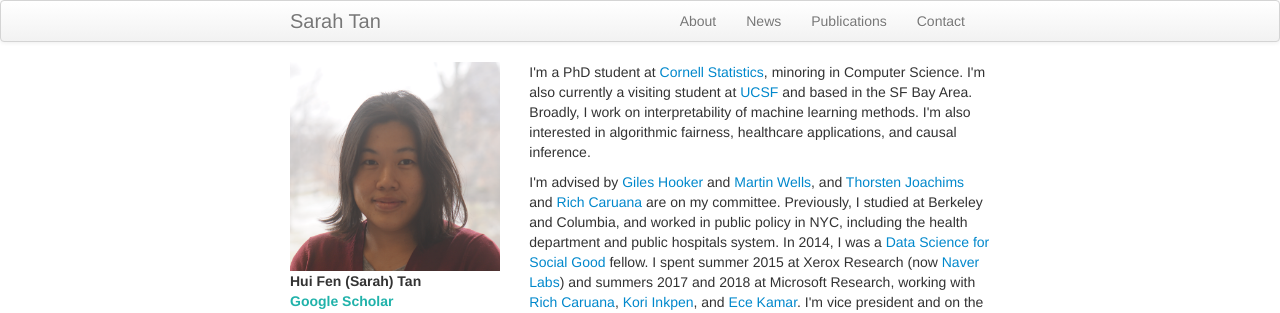
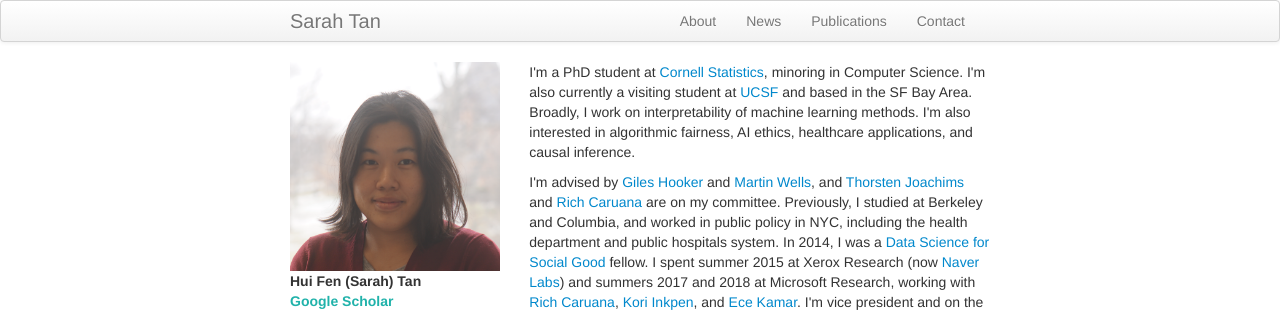
Before and after one commit to shftan/shftan.github.io, a Jekyll site: the page built from index.md, in a window 1280 px wide and 900 px high. Shown: the top 313 px of the window. Built offline with Jekyll 4.4.1, drawn with Linux system fonts in a browser that asks for light colours; some of the changed text lies outside the part shown.

Commit message:
Update index.md

```diff
--- a/index.md
+++ b/index.md
@@ -18,7 +18,7 @@ keywords: Sarah Tan, Cornell, statistics, interpretability, causal inference, co
         </div>
 
         <div class="span8">
-                <p>I'm a PhD student at <a href="https://stat.cornell.edu/">Cornell Statistics</a>, minoring in Computer Science. I'm also currently a visiting student at <a href="https://epibiostat.ucsf.edu/">UCSF</a> and based in the SF Bay Area. Broadly, I work on interpretability of machine learning methods. I'm also interested in algorithmic fairness, healthcare applications, and causal inference.</p>
+                <p>I'm a PhD student at <a href="https://stat.cornell.edu/">Cornell Statistics</a>, minoring in Computer Science. I'm also currently a visiting student at <a href="https://epibiostat.ucsf.edu/">UCSF</a> and based in the SF Bay Area. Broadly, I work on interpretability of machine learning methods. I'm also interested in algorithmic fairness, AI ethics, healthcare applications, and causal inference.</p>
 
                 <p>I'm advised by <a href="http://faculty.bscb.cornell.edu/~hooker/">Giles Hooker</a> and <a href="https://courses.cit.cornell.edu/mtw1/">Martin Wells</a>, and <a href="https://www.cs.cornell.edu/people/tj/">Thorsten Joachims</a> and <a href="https://www.microsoft.com/en-us/research/people/rcaruana/">Rich Caruana</a> are on my committee. Previously, I studied at Berkeley and Columbia, and worked in public policy in NYC, including the health department and public hospitals system. In 2014, I was a <a href="https://dssg.uchicago.edu">Data Science for Social Good</a> fellow. I spent summer 2015 at Xerox Research (now <a href="http://www.europe.naverlabs.com">Naver Labs</a>) and summers 2017 and 2018 at Microsoft Research, working with <a href="https://www.microsoft.com/en-us/research/people/rcaruana/">Rich Caruana</a>, <a href="https://www.microsoft.com/en-us/research/people/kori/">Kori Inkpen</a>, and <a href="https://www.microsoft.com/en-us/research/people/eckamar/">Ece Kamar</a>. I'm vice president and on the board of the <a href="https://wimlworkshop.org">Women in Machine Learning</a> organization.</p>
 
@@ -86,7 +86,7 @@ For older news, click <a class="paper" href="oldernews.html">here</a>.
 - <a class="paper" href="https://arxiv.org/abs/1904.12991">"Why Should You Trust My Explanation?" Understanding Uncertainty in LIME Explanations</a>
    - Y Zhang, K Song, Y Sun, Tan, M Udell
    - _ICML 2019 AI for Social Good Workshop_
-- <span class="paper">Teaching biomedical applications of computer vision using docker containers</a>
+- <span class="paper">Teaching biomedical applications of computer vision using docker containers</span>
    - DS Lituiev, Tan, ED Gennatas, A Bishara, J H Sohn, J Kornak, D Hadley
    - _UC Conference on AI in Biomedicine_
 - <a class="paper" href="https://arxiv.org/abs/1711.07104">A Double Parametric Bootstrap Test for Topic Models</a>
```
